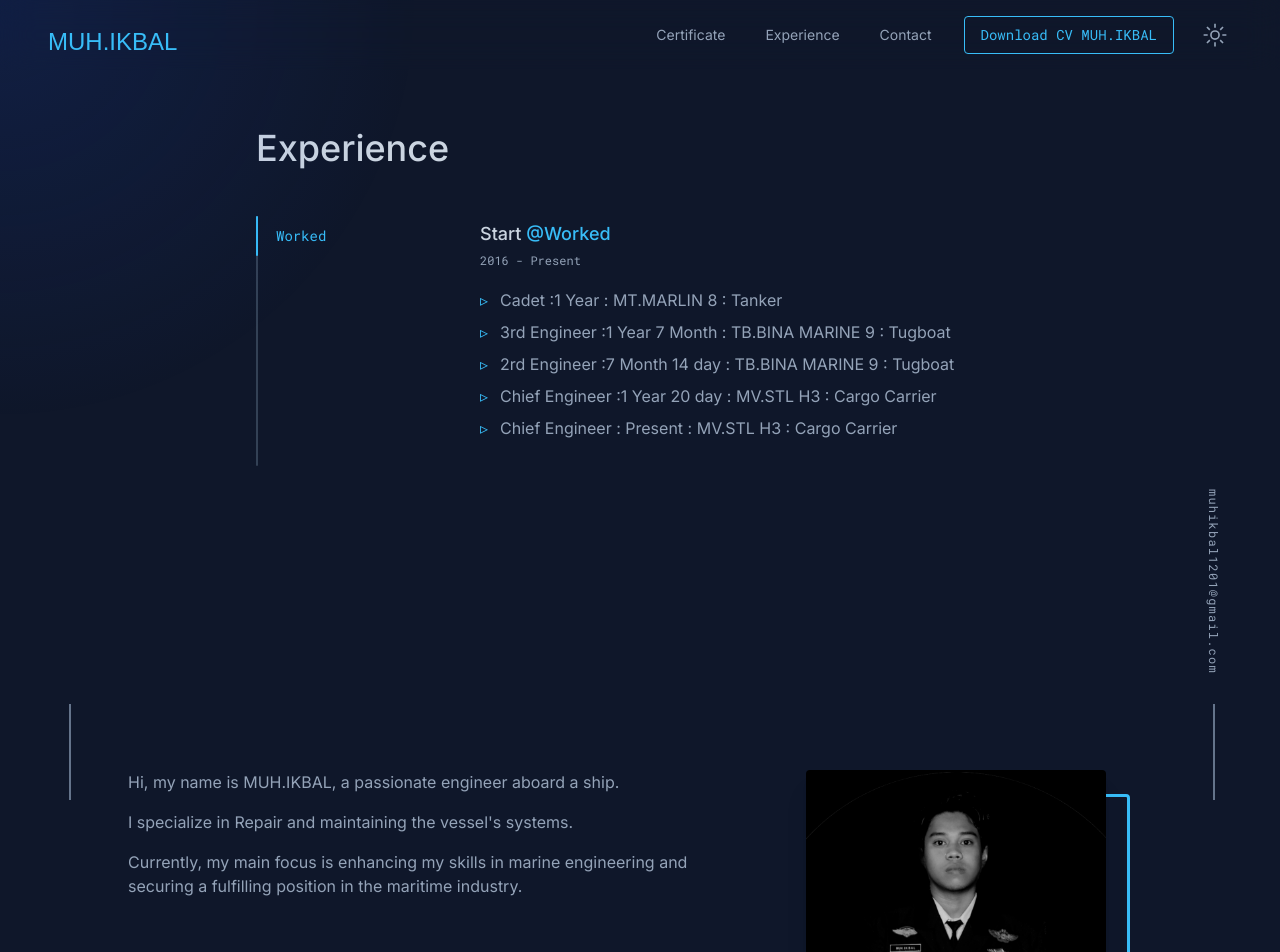
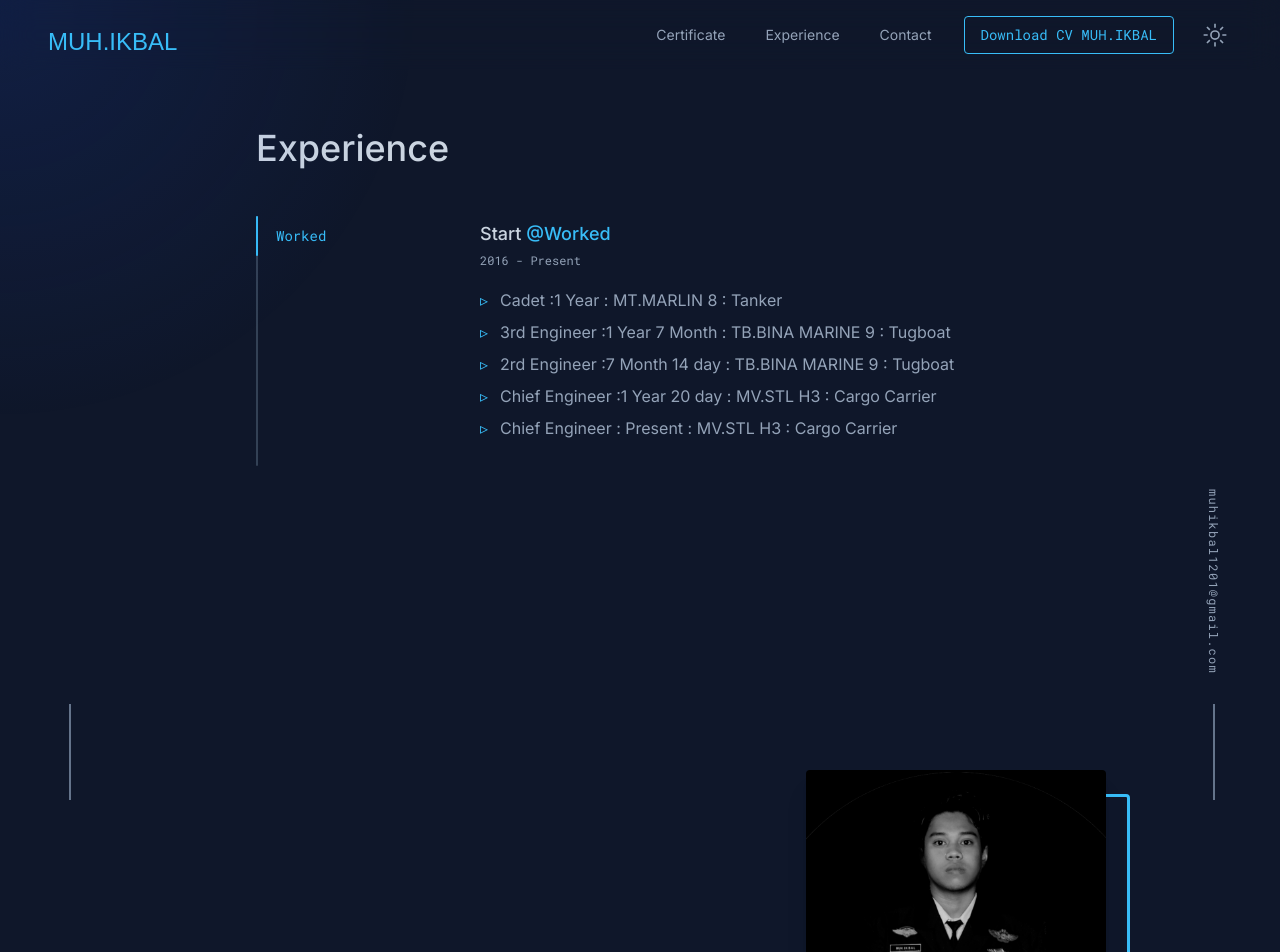
Before and after one commit to ADO12ADO/Obit, a Next.js app: page / in a window 1280 px wide. Shown: the top 952 px of the page. Built offline with nearby package versions, Linux system fonts and the light colour scheme; some icons are missing.

Commit message:
Update About.tsx

```diff
--- a/src/containers/About.tsx
+++ b/src/containers/About.tsx
@@ -24,14 +24,14 @@ const About = () => {
       <main className="flex flex-col items-center gap-16 lg:items-start lg:flex-row">
         <div className="space-y-4 lg:w-3/5">
           <p>
-            Hi, my name is MUH.IKBAL, a passionate engineer aboard a ship.
-          </p>
-          <p>
-            I specialize in  Repair and maintaining the vessel's systems.
 
           </p>
           <p>
-            Currently, my main focus is enhancing my skills in marine engineering and securing a fulfilling position in the maritime industry.
+
+
+          </p>
+          <p>
+
           </p>
 
           {list && (
```
